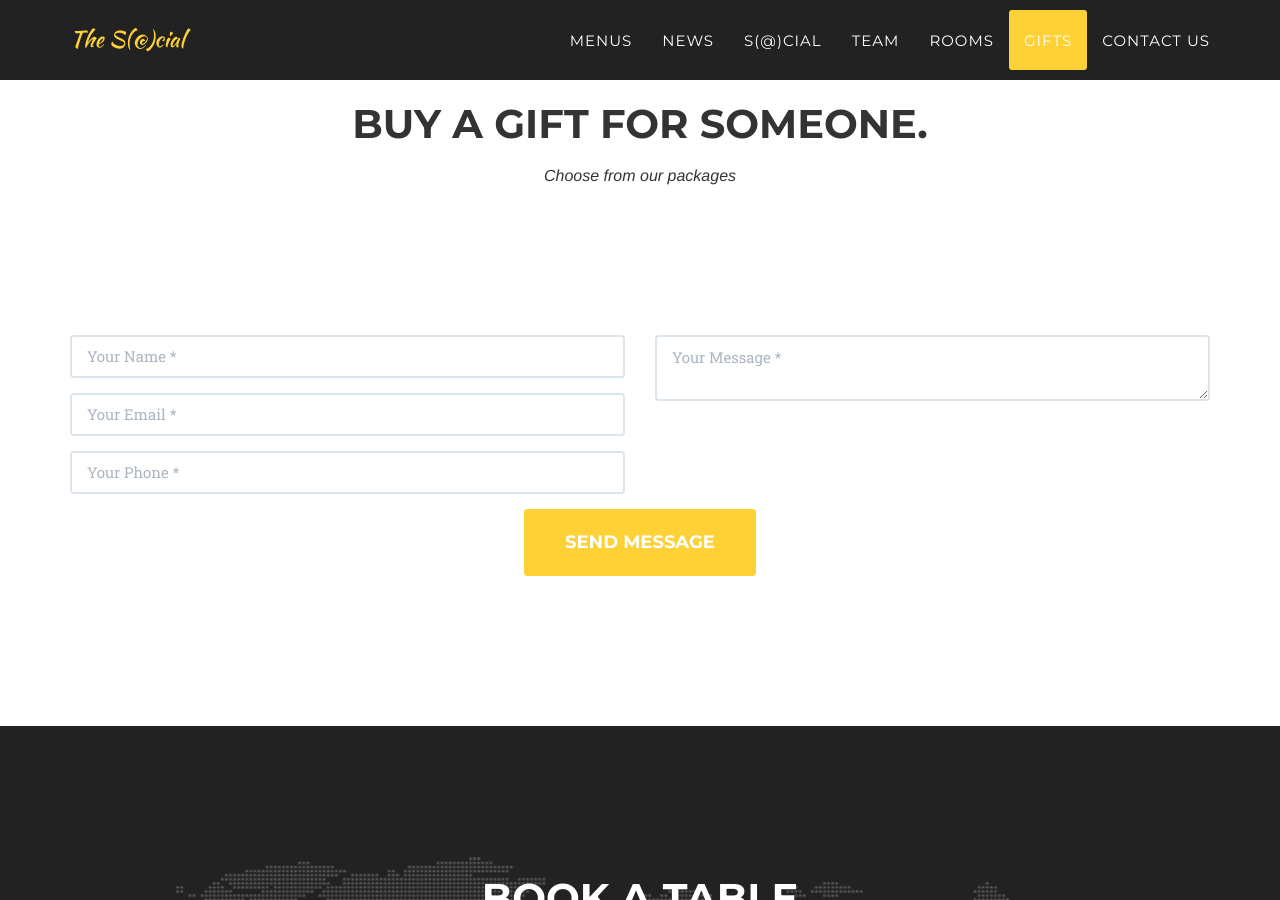
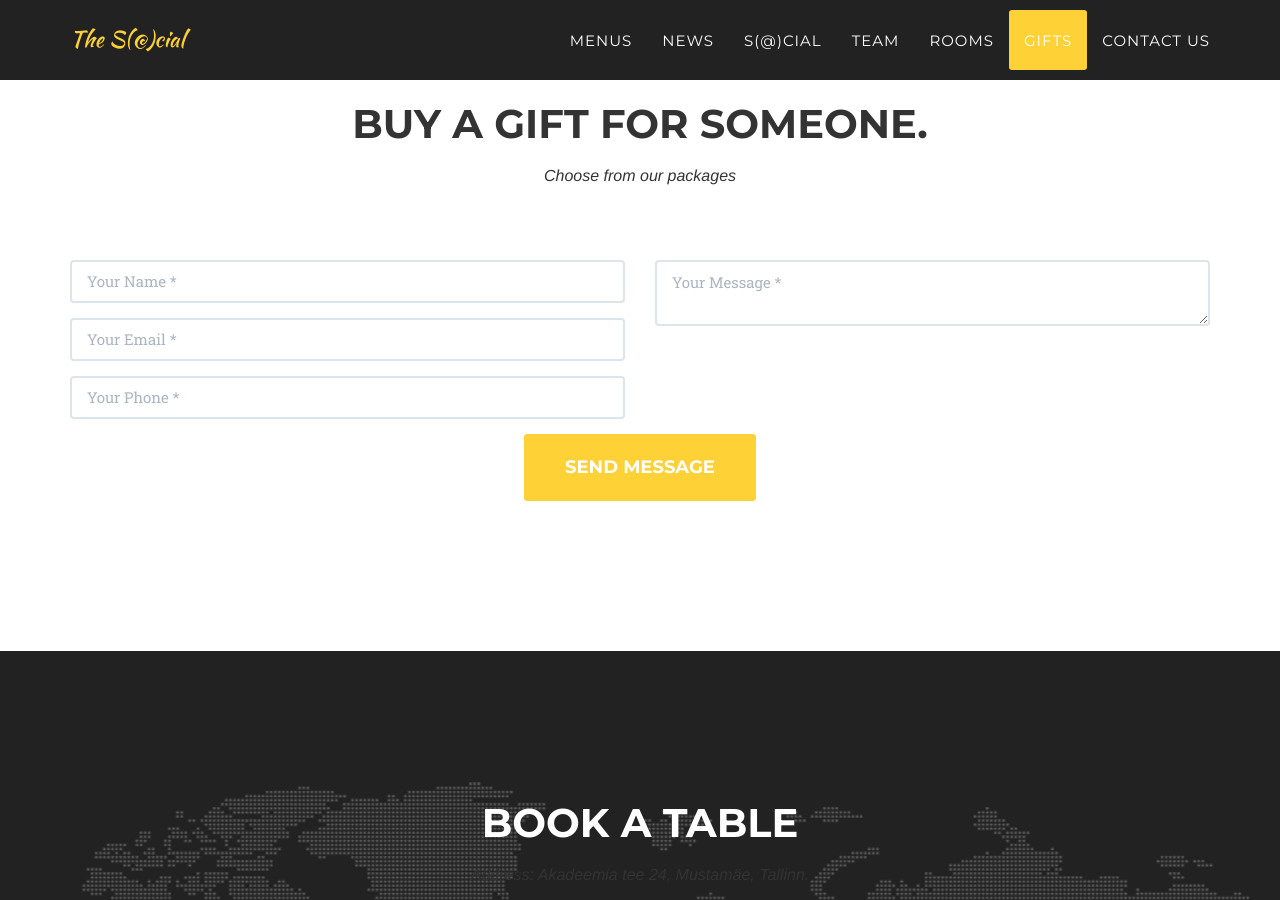
Before and after one commit to devmahadev/social, a Jekyll site: the page built from index.html, in a window 1280 px wide and 900 px high, scrolled down 5632 px. Built offline with Jekyll 4.4.1, drawn with Linux system fonts in a browser that asks for light colours; nearby versions of some CDN libraries; some web fonts are replaced.

Commit message:
Update gifts.html

```diff
--- a/_includes/gifts.html
+++ b/_includes/gifts.html
@@ -4,14 +4,8 @@
                 <div class="col-lg-12 text-center">
                     <h2 class="section-heading">Buy a gift for someone.</h2>
                     <h3 class="section-subheading"> Choose from our packages </h3>
-                                <div id="messages">
-                                    <div class="row">
-                                        <div class="col-lg-12 text-center">
-                                            <h3 class="section-subheading"></h3>
-                                        </div>
-                                    </div>
-                                </div>
-
+                                <div id="messages"></div>
+                    <h3 class="section-subheading"></h3>
                 </div>
             </div>
     <div class="row">
```
Also changed, not shown: other parts of _includes/gifts.html (+1 -1 lines).
